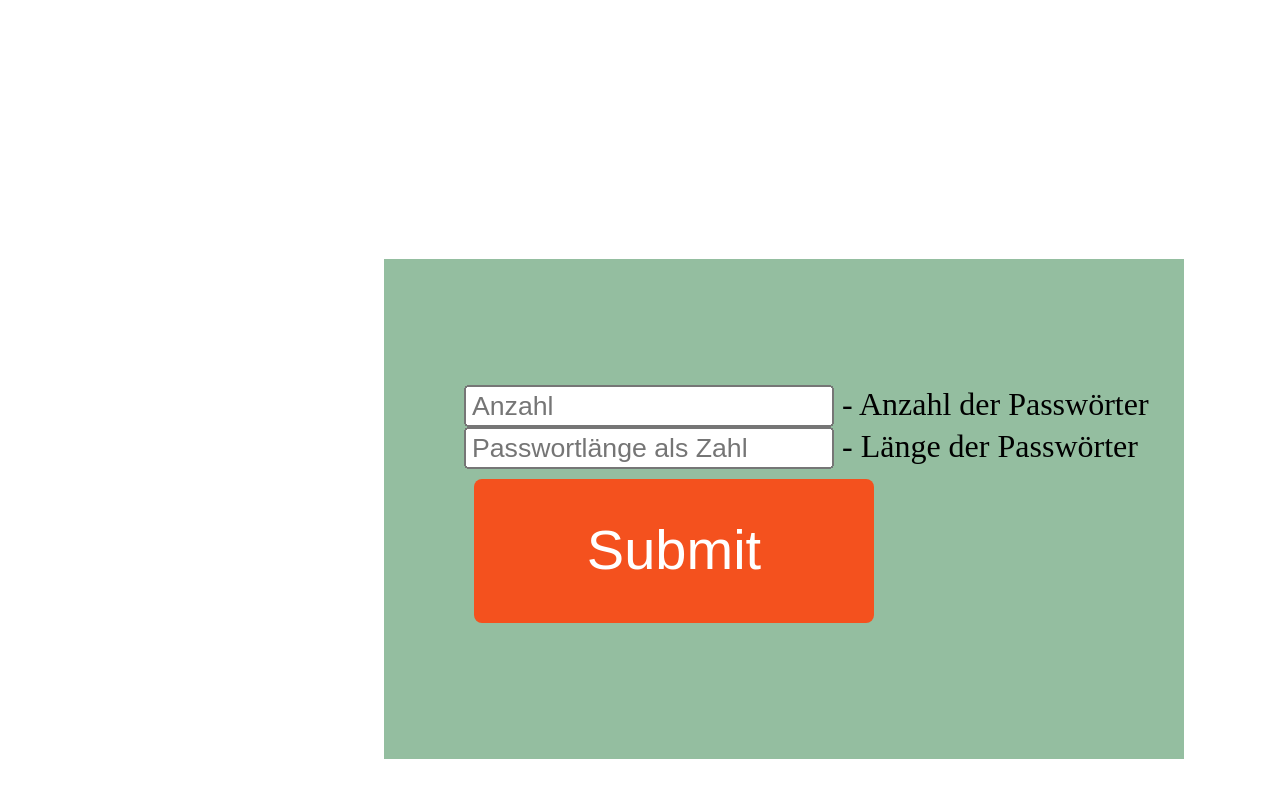
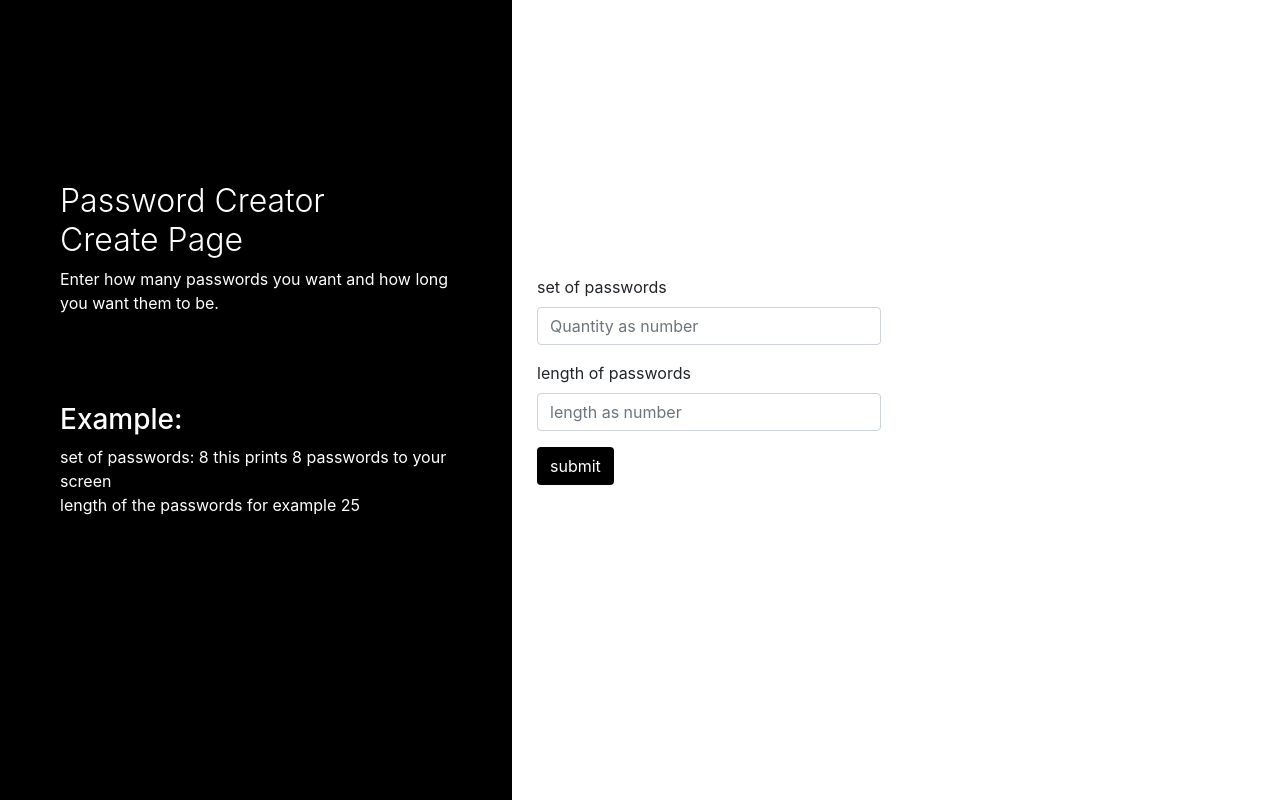
Before and after one commit to RiseofRice/password-Creator, a Flask app: page / in a window 1280 px wide. Run offline with Flask 2, Linux system fonts and the light colour scheme; some libraries are stand-ins or nearby versions.

Commit message:
changed the webinterface and added a favicon

```diff
--- a/app.py
+++ b/app.py
@@ -12,7 +12,7 @@ app = Flask(__name__)
 @app.route("/")
 def helloworld():
     return render_template("index.html")
-# app.config["Ser"]
+
 
 @app.route('/new', methods=["GET", "POST"])
 def new():
--- /dev/null
+++ b/static/css/formstyle.css
@@ -0,0 +1,75 @@
+body {
+    font-family: "Comic-Sans" ,"Roboto" ,"Lato", sans-serif;
+}
+
+
+
+.main-head{
+    height: 150px;
+    background: #FFF;
+
+}
+
+.sidenav {
+    height: 100%;
+    background-color: #000;
+    overflow-x: hidden;
+    padding-top: 20px;
+}
+
+
+.main {
+    padding: 0px 10px;
+}
+
+@media screen and (max-height: 450px) {
+    .sidenav {padding-top: 15px;}
+}
+
+@media screen and (max-width: 450px) {
+    .login-form{
+        margin-top: 10%;
+    }
+
+    .register-form{
+        margin-top: 10%;
+    }
+}
+
+@media screen and (min-width: 768px){
+    .main{
+        margin-left: 40%;
+    }
+
+    .sidenav{
+        width: 40%;
+        position: fixed;
+        z-index: 1;
+        top: 0;
+        left: 0;
+    }
+
+    .login-form{
+        margin-top: 80%;
+    }
+
+    .register-form{
+        margin-top: 20%;
+    }
+}
+
+
+.login-main-text{
+    margin-top: 20%;
+    padding: 60px;
+    color: #fff;
+}
+
+.login-main-text h2{
+    font-weight: 300;
+}
+
+.btn-black{
+    background-color: #000 !important;
+    color: #fff;
+}
--- a/templates/index.html
+++ b/templates/index.html
@@ -4,27 +4,48 @@
         <meta charset="UTF-8">
         <meta name="viewport" content="width=device-width, initial-scale=1.0">
         <meta http-equiv="X-UA-Compatible" content="ie=edge">
+        <link rel="shortcut icon" href="../static/img/favicon.png" type="image/x-icon">
         <link rel="stylesheet" href="../static/css/index.css" type="text/css">
+        <link rel="stylesheet" href="../static/css/formstyle.css" type="text/css">
+        <link href="//maxcdn.bootstrapcdn.com/bootstrap/4.0.0/css/bootstrap.min.css" rel="stylesheet" id="bootstrap-css">
+        <script src="//maxcdn.bootstrapcdn.com/bootstrap/4.0.0/js/bootstrap.min.js"></script>
+        <script src="//code.jquery.com/jquery-1.11.1.min.js"></script>
         <title>FLask-Password-App</title>
+
     </head>
     <body>
 
-<div id="field">
+        <div class="sidenav">
+            <div class="login-main-text">
+                <h2>Password Creator<br> Create Page</h2>
+                <p>Enter how many passwords you want and how long you want them to be.</p>
+                <br> <br> <br>
+                <h3>Example:</h3>
+                <p>set of passwords: 8 this prints 8 passwords to your screen <br>
+                length of the passwords for example 25 </p>
+            </div>
+         </div>
 
-    <div id="inputs">
+         <div class="main">
+
+            <div class="col-md-6 col-sm-12">
+
+                <div class="login-form">
+
                 <form action="http://127.0.0.1:5000/new" method="POST">
-            <ul style="list-style:none;">
-                <li><input name="q" type="text" placeholder="Anzahl"> - Anzahl der Passwörter</li>
-                <li><input name="length" id="lenght" type="text" placeholder="Passwortlänge als Zahl"> - Länge der Passwörter</li>
+                    <div class="form-group">
+                        <label>set of passwords</label>
+                        <input type="text" class="form-control" name="q" placeholder="Quantity as number">
+                     </div>
+                     <div class="form-group">
+                        <label>length of passwords</label>
+                        <input type="text" name="length" class="form-control" placeholder="length as number">
+                    </div>
+                    <input type="submit" class="btn btn-black" value="submit">
 
-                <li><input id="btn" type="submit" style="vertical-align:middle;" value="Submit"></li>
-            </ul>
                 </form>
                </div>
-
-
-    <div id="placeforoutput"></div>
-
+            </div>
          </div>
 
     </body>
```
Also changed, not shown: static/img/favicon.png (added). Lines whose indentation alone changed are shown as unchanged.
